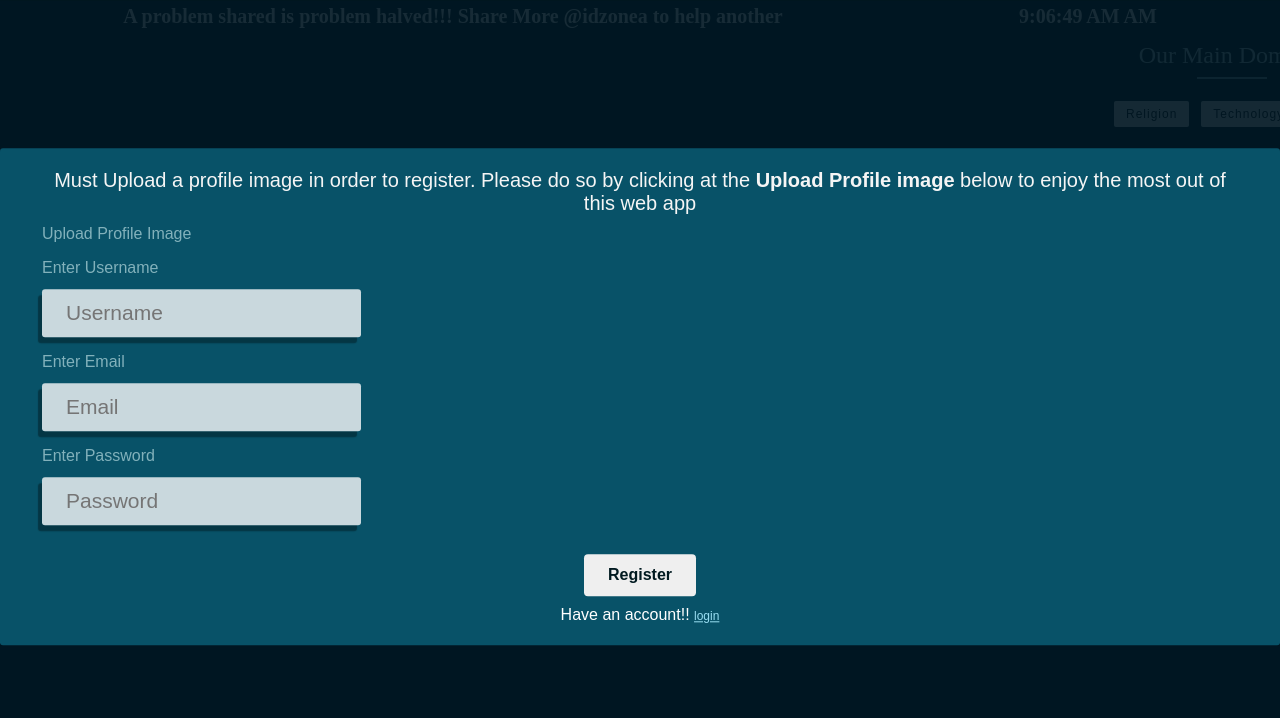
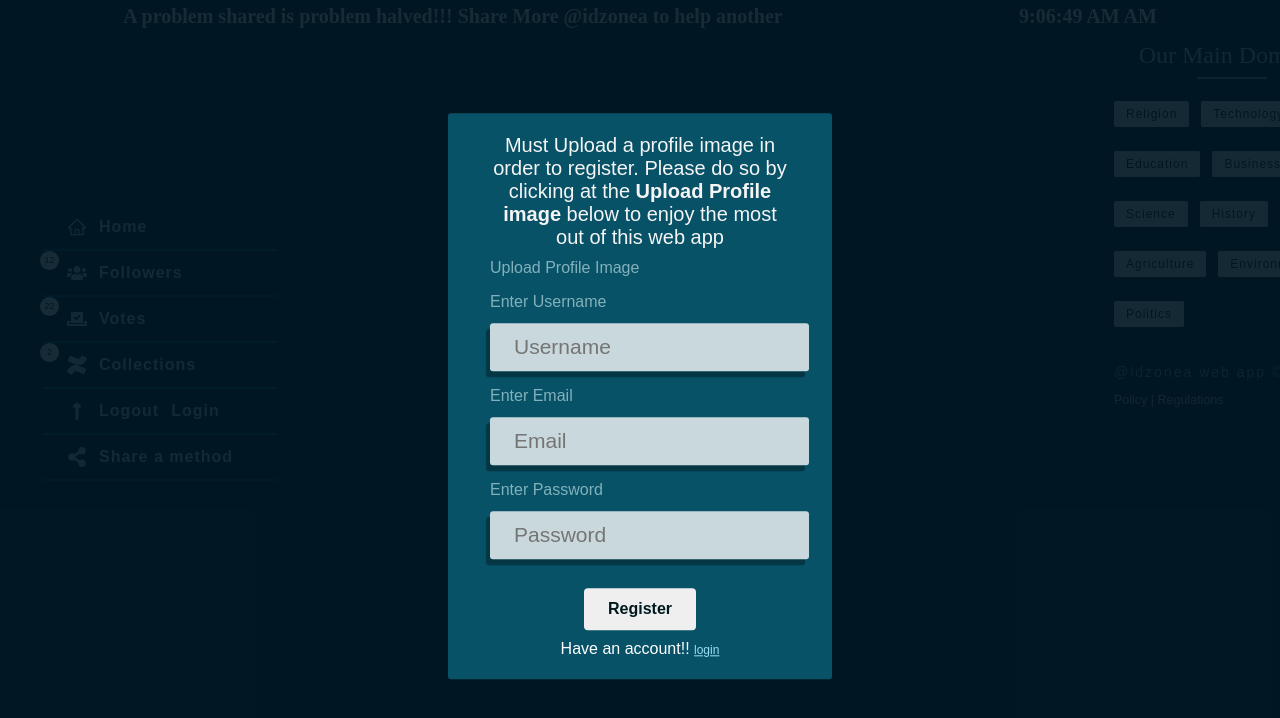
Before and after one commit to Bonfas-68/clientDemo, a React (Vite) app: page / in a window 1280 px wide. Shown: the top 718 px of the page. Built offline with nearby package versions, Linux system fonts and the light colour scheme; no server answers.

Commit message:
Update pages.scss

```diff
--- a/src/homePages/pages.scss
+++ b/src/homePages/pages.scss
@@ -93,9 +93,11 @@
     }
 }
 .register{
-    margin: 0 auto;
+    width:30%;
+    margin: 8rem auto;
     grid-column: 2 / span 7;
     grid-row: 2 / 5;
+
 
     p{
         font-size: 16px;
@@ -108,6 +110,15 @@
         }
     }
 }
+.b__reg{
+    position: absolute;
+    top: 50%;
+    left: 50%;
+    transform: translate(-50%, -50%);
+    width: 100%;
+    height: 100%;
+    background-color: #011723e8;
+    z-index: 9;}
 .b__home-form--photo{
     width: 5rem;
     height: 5rem;
```
